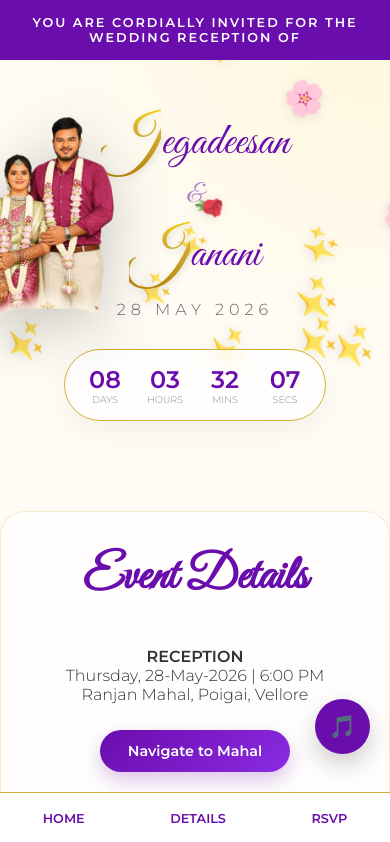
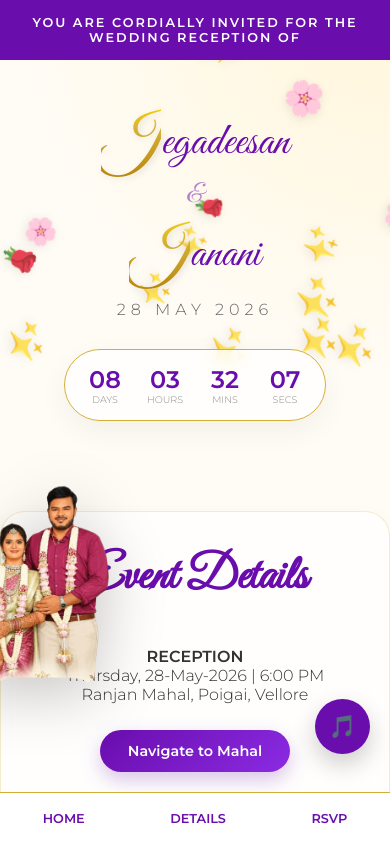
Before and after one commit to JJweddinginvite/JJ-wedding, a plain HTML site: page index.html in a window 390 px wide. Shown: the top 842 px of the page. Drawn offline with Linux system fonts and the light colour scheme.

Commit message:
Update index.html

```diff
--- a/index.html
+++ b/index.html
@@ -2,8 +2,8 @@
 <html lang="en">
 
 <head>
-    <meta charset="UTF-8">
-    <meta name="viewport" content="width=device-width, initial-scale=1.0">
+    <meta charset="UTF-8" />
+    <meta name="viewport" content="width=device-width, initial-scale=1.0" />
 
     <title>Wedding Invitation | Jegadeesan & Janani</title>
 
@@ -39,10 +39,11 @@
             overflow-x: hidden;
         }
 
-        /* ---------------- DECOR FLOWERS ---------------- */
+        /* ---------------- FLOWERS ---------------- */
 
         .decor-container {
             position: fixed;
+
             top: 0;
             left: 0;
 
@@ -50,12 +51,14 @@
             height: 100%;
 
             z-index: 0;
+
             pointer-events: none;
         }
 
         .flower {
             position: absolute;
             opacity: 0;
+
             animation: floatDown 12s infinite linear;
         }
 
@@ -86,8 +89,8 @@
 
             position: fixed;
 
-            top: 60px;
-            left: -15px;
+            bottom: 65px;
+            left: -20px;
 
             z-index: 9999;
 
@@ -129,6 +132,7 @@
         /* ---------------- TOP BAR ---------------- */
 
         .invitation-top {
+
             background: var(--royal-purple);
 
             color: white;
@@ -142,12 +146,14 @@
             letter-spacing: 2px;
 
             position: relative;
+
             z-index: 10;
         }
 
         /* ---------------- HEADER ---------------- */
 
         header {
+
             padding: 40px 10px;
 
             position: relative;
@@ -156,6 +162,7 @@
         }
 
         .names-display {
+
             font-family: 'Great Vibes', cursive;
 
             font-size: clamp(2.8rem, 8vw, 4.5rem);
@@ -172,6 +179,7 @@
         }
 
         .golden-j {
+
             background: linear-gradient(to bottom,
                     #FFD700 0%,
                     #D4AF37 40%,
@@ -188,6 +196,7 @@
         /* ---------------- TIMER ---------------- */
 
         #timer-box {
+
             background: rgba(255, 255, 255, 0.75);
 
             backdrop-filter: blur(10px);
@@ -210,26 +219,34 @@
         }
 
         .timer-unit {
+
             display: flex;
             flex-direction: column;
+
             min-width: 60px;
         }
 
         .timer-num {
+
             font-size: 1.8rem;
             font-weight: bold;
+
             color: var(--royal-purple);
         }
 
         .timer-label {
+
             font-size: 0.6rem;
+
             text-transform: uppercase;
+
             color: #888;
         }
 
         /* ---------------- SECTION ---------------- */
 
         .section {
+
             background: rgba(255, 255, 255, 0.75);
 
             backdrop-filter: blur(10px);
@@ -255,14 +272,18 @@
         }
 
         .section:hover {
+
             transform: translateY(-5px);
+
             box-shadow: 0 15px 40px rgba(0, 0, 0, 0.08);
         }
 
         /* ---------------- BUTTON ---------------- */
 
         .btn {
+
             position: relative;
+
             overflow: hidden;
 
             background: linear-gradient(135deg,
@@ -290,6 +311,7 @@
         }
 
         .btn::before {
+
             content: '';
 
             position: absolute;
@@ -306,16 +328,19 @@
         }
 
         .btn:hover::before {
+
             left: 100%;
         }
 
         .btn:hover {
+
             transform: translateY(-2px);
         }
 
         /* ---------------- MUSIC BUTTON ---------------- */
 
         .music-btn {
+
             position: fixed;
 
             right: 20px;
@@ -344,6 +369,7 @@
         /* ---------------- BOTTOM NAV ---------------- */
 
         .bottom-nav {
+
             position: fixed;
 
             bottom: 0;
@@ -363,6 +389,7 @@
         }
 
         .bottom-nav a {
+
             text-decoration: none;
 
             color: var(--royal-purple);
@@ -371,9 +398,10 @@
             font-weight: 600;
         }
 
-        /* ---------------- ANIMATION ---------------- */
+        /* ---------------- FADE UP ---------------- */
 
         .fade-up {
+
             opacity: 0;
 
             transform: translateY(40px);
@@ -389,14 +417,14 @@
             }
         }
 
-        /* ---------------- MOBILE ---------------- */
+        /* ---------------- TABLET ---------------- */
 
         @media(max-width:768px) {
 
             .fixed-couple {
 
-                top: 85px;
-                left: -25px;
+                bottom: 80px;
+                left: -30px;
             }
 
             .fixed-couple img {
@@ -405,30 +433,38 @@
             }
         }
 
+        /* ---------------- MOBILE ---------------- */
+
         @media(max-width:480px) {
 
             .names-display {
+
                 flex-direction: column;
+
                 gap: 0;
             }
 
             #timer-box {
+
                 gap: 10px;
+
                 padding: 15px;
             }
 
             .timer-unit {
+
                 min-width: 50px;
             }
 
             .timer-num {
+
                 font-size: 1.5rem;
             }
 
             .fixed-couple {
 
-                top: 110px;
-                left: -35px;
+                bottom: 90px;
+                left: -40px;
             }
 
             .fixed-couple img {
@@ -444,19 +480,19 @@
     <!-- FLOWERS -->
     <div class="decor-container" id="decorField"></div>
 
-    <!-- FIXED COUPLE IMAGE -->
+    <!-- FLOATING COUPLE IMAGE -->
     <div class="fixed-couple">
         <img src="couple.png" alt="Jegadeesan and Janani">
     </div>
 
-    <!-- MUSIC -->
+    <!-- MUSIC BUTTON -->
     <button class="music-btn" onclick="toggleMusic()">🎵</button>
 
     <audio id="bgMusic" loop>
         <source src="music.mp3" type="audio/mpeg">
     </audio>
 
-    <!-- TOP -->
+    <!-- TOP BAR -->
     <div class="invitation-top" id="home">
         You are cordially invited for the wedding reception of
     </div>
@@ -470,9 +506,7 @@
                 <span class="golden-j">J</span>egadeesan
             </span>
 
-            <span style="font-size:0.6em; opacity:0.5;">
-                &
-            </span>
+            <span style="font-size:0.6em; opacity:0.5;">&</span>
 
             <span>
                 <span class="golden-j">J</span>anani
@@ -484,7 +518,7 @@
             28 MAY 2026
         </div>
 
-        <!-- TIMER -->
+        <!-- COUNTDOWN -->
         <div id="timer-box">
 
             <div class="timer-unit">
@@ -511,7 +545,7 @@
 
     </header>
 
-    <!-- DETAILS -->
+    <!-- EVENT DETAILS -->
     <section class="section fade-up" id="details">
 
         <h2 style="font-family:'Great Vibes'; font-size:3rem; color:var(--royal-purple); margin-top:0;">
@@ -555,7 +589,7 @@
 
         <p>Please let us know if you can make it!</p>
 
-        <a href="https://docs.google.com/forms/d/e/1FAIpQLSfpmHc4kP5G3FfzuSjM17U2vxWOTuV9x1Ix0Md1-ZniEpWNaw/viewform"
+        <a href="https://docs.google.com/forms/d/e/1FAIpQLSci6Maypo7wxZLyb9W5h-cKSw54c_O3SUSPBmK4zQF1dBHykw/viewform?usp=dialog"
             target="_blank"
             class="btn">
             Join Us
@@ -663,8 +697,11 @@
         function toggleMusic() {
 
             if (music.paused) {
+
                 music.play();
+
             } else {
+
                 music.pause();
             }
         }
```
